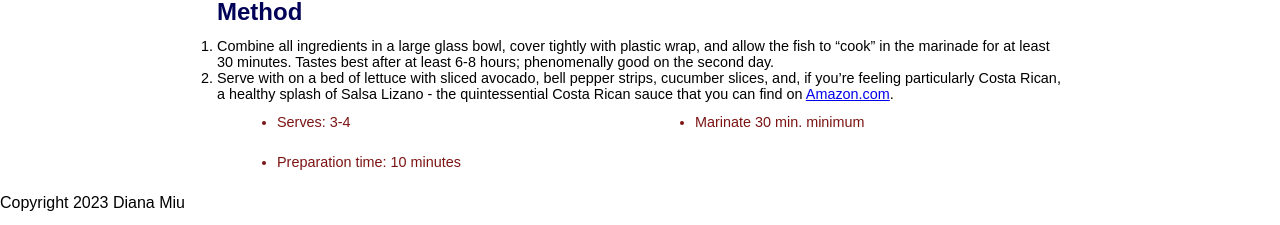
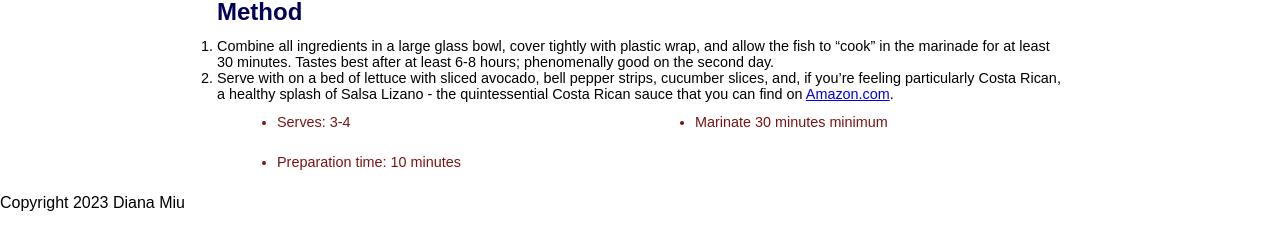
Before and after one commit to DianaMiu/recipesdiana, a Jekyll site: the page built from _recipes/recipe1.md, in a window 1280 px wide. Shown: the part 1172-1397 px from the top of the page. Built offline with Jekyll 4.4.1, drawn with Linux system fonts in a browser that asks for light colours.

Commit message:
Update Recipe “recipe1”

```diff
--- a/_recipes/recipe1.md
+++ b/_recipes/recipe1.md
@@ -31,4 +31,4 @@ NOTE: The ginger ale is what makes it Costa Rican; it’s also what makes it not
 
 * Serves: 3-4
 * Preparation time: 10 minutes
-* Marinate 30 min. minimum
+* Marinate 30 minutes minimum
```
